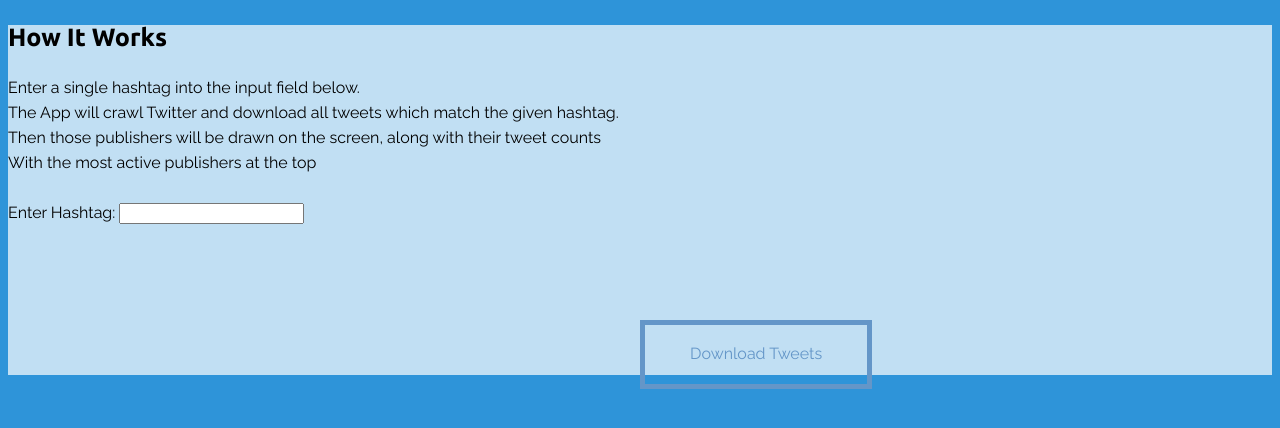
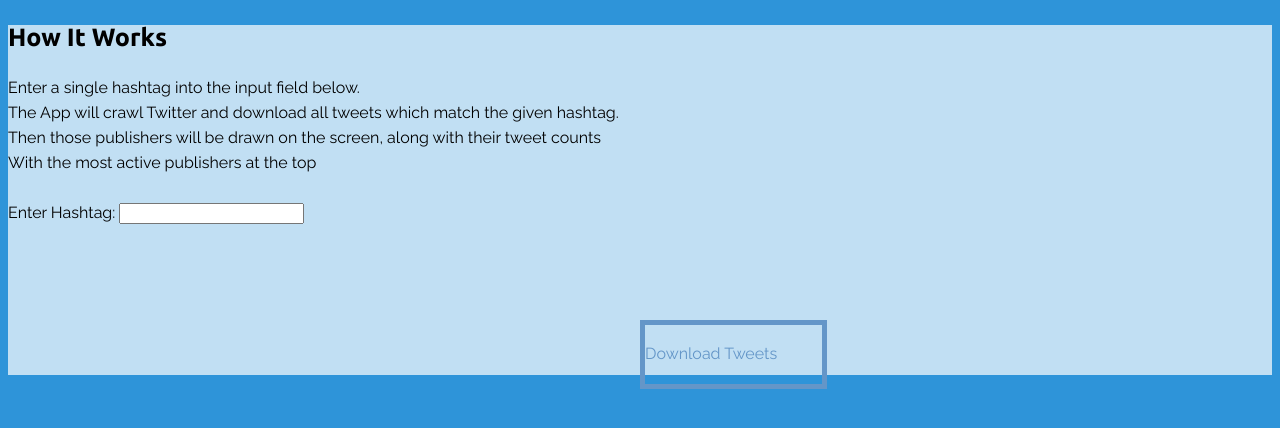
Before and after one commit to lgdillin/BDAM, a Flask app: page / in a window 1280 px wide. Shown: the top 428 px of the page. Run offline with Flask 2, Linux system fonts and the light colour scheme; parts of the project's set-up code (start-up, migrations or seed data) failed here and were passed over.

Commit message:
new UI for index.html

```diff
--- a/static/styles/index.css
+++ b/static/styles/index.css
@@ -141,6 +141,7 @@ button {
   border-radius: 0;
   position: absolute;
   top: 40%;
+  padding-left: 0px;
 }
 
 button:focus {
```
